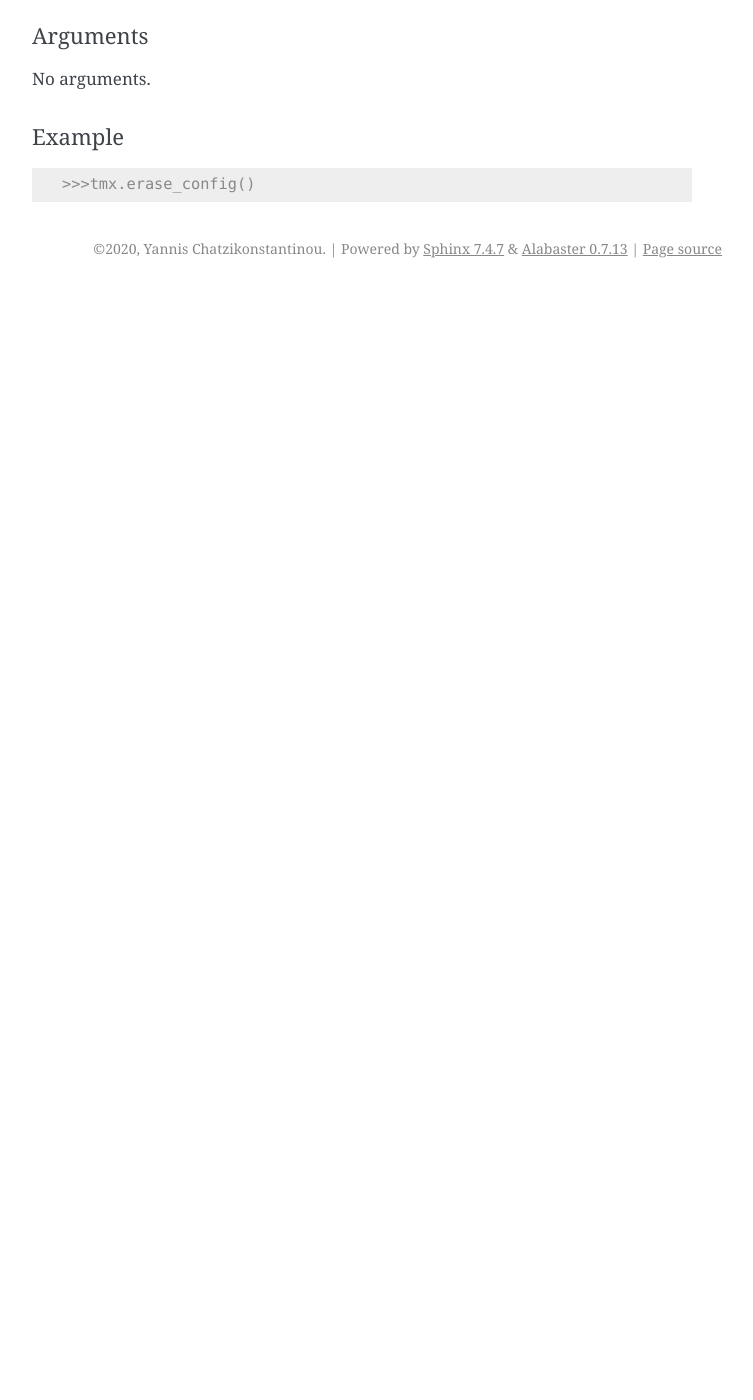
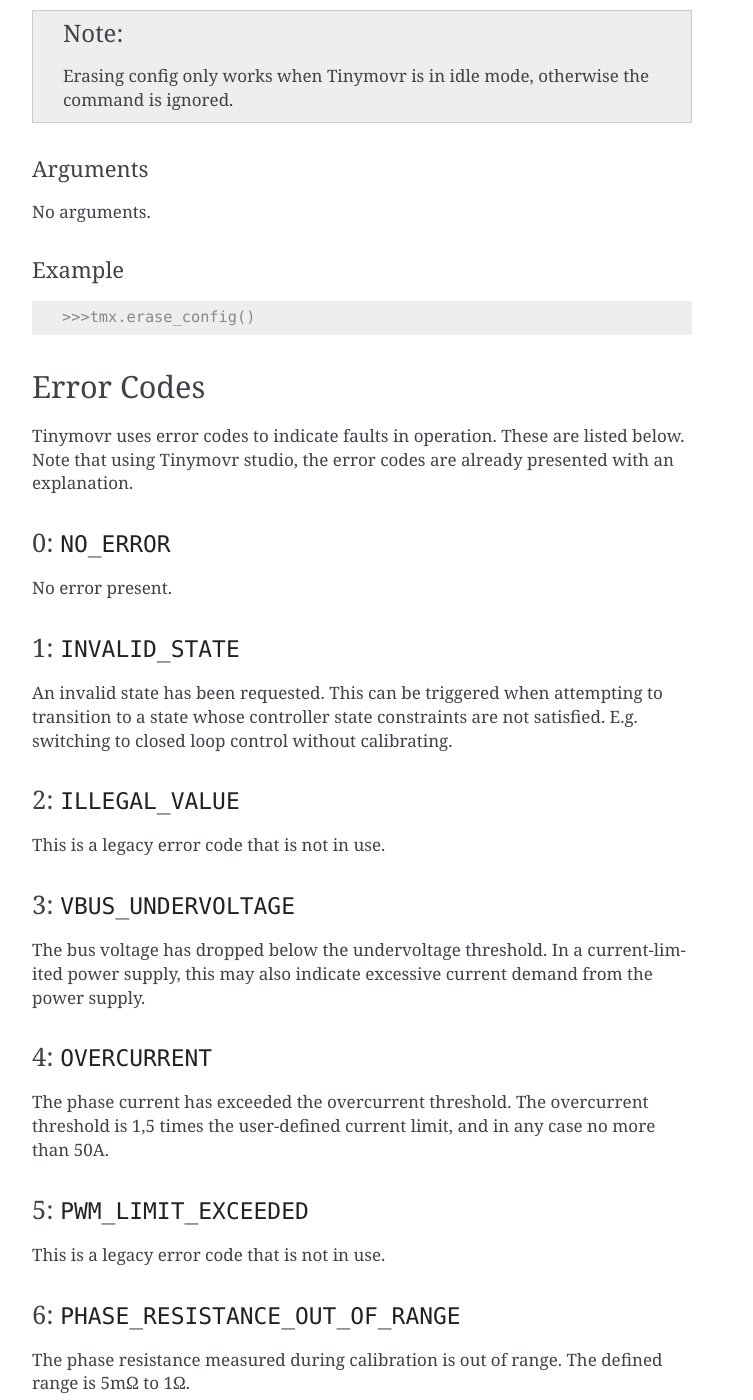
Before and after one commit to tinymovr/Tinymovr, a Sphinx documentation site: the page built from docs/api/guide.rst, in a window 1280 px wide and 1400 px high, scrolled down 14961 px. Shown: the whole window, without its empty margins (388-1141 px from the left). Built offline with Sphinx 7.4.7, drawn with Linux system fonts in a browser that asks for light colours; before the commit the page ends 15249 px from its top, so only the background shows below that; some of the changed text lies outside the part shown.

Commit message:
add error codes

```diff
--- a/docs/api/guide.rst
+++ b/docs/api/guide.rst
@@ -781,7 +781,10 @@
 | **endpoint**: ``0x1D``
 | **type**: Write-only
 
-Erases board configuration and resets the MCU.
+Erases the configuration stored in NVM and resets the MCU.
+
+.. note::
+    Erasing config only works when Tinymovr is in idle mode, otherwise the command is ignored.
 
 Arguments
 ---------
@@ -794,3 +797,59 @@
 .. code-block:: python
 
     >>>tmx.erase_config()
+
+
+Error Codes
+###########
+
+Tinymovr uses error codes to indicate faults in operation. These are listed below. Note that using Tinymovr studio, the error codes are already presented with an explanation.
+
+0: ``NO_ERROR``
+***************
+
+No error present.
+
+1: ``INVALID_STATE``
+********************
+
+An invalid state has been requested. This can be triggered when attempting to transition to a state whose controller state constraints are not satisfied. E.g. switching to closed loop control without calibrating.
+
+2: ``ILLEGAL_VALUE``
+********************
+
+This is a legacy error code that is not in use.
+
+3: ``VBUS_UNDERVOLTAGE``
+************************
+
+The bus voltage has dropped below the undervoltage threshold. In a current-limited power supply, this may also indicate excessive current demand from the power supply.
+
+4: ``OVERCURRENT``
+******************
+
+The phase current has exceeded the overcurrent threshold. The overcurrent threshold is 1,5 times the user-defined current limit, and in any case no more than 50A.
+
+5: ``PWM_LIMIT_EXCEEDED``
+*************************
+
+This is a legacy error code that is not in use.
+
+6: ``PHASE_RESISTANCE_OUT_OF_RANGE``
+************************************
+
+The phase resistance measured during calibration is out of range. The defined range is 5mΩ to 1Ω.
+
+7: ``PHASE_INDUCTANCE_OUT_OF_RANGE``
+************************************
+
+The phase inductance measured during calibration is out of range. The defined range is 2μH to 5mH.
+
+8: ``INVALID_POLE_PAIRS``
+*************************
+
+The pole pair detection algorithm did not converge near an integer number during calibration.
+
+9: ``ENCODER_READING_UNSTABLE``
+*******************************
+
+Encoder reading variation is over maximum allowed threshold. This is usually the casse if the magnet is misaligned, too far away from the encoder IC, or missing.
```
Also changed, not shown: other parts of docs/api/guide.rst (+1 -1 lines).
